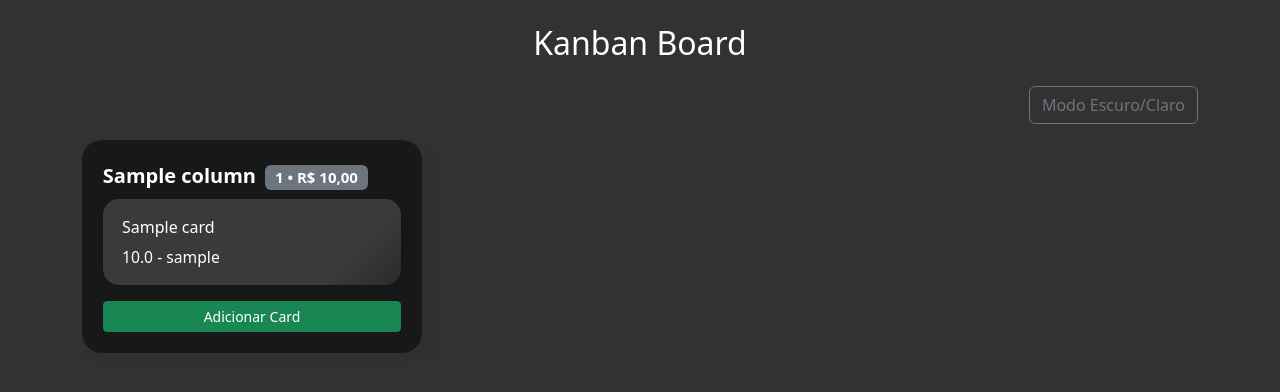
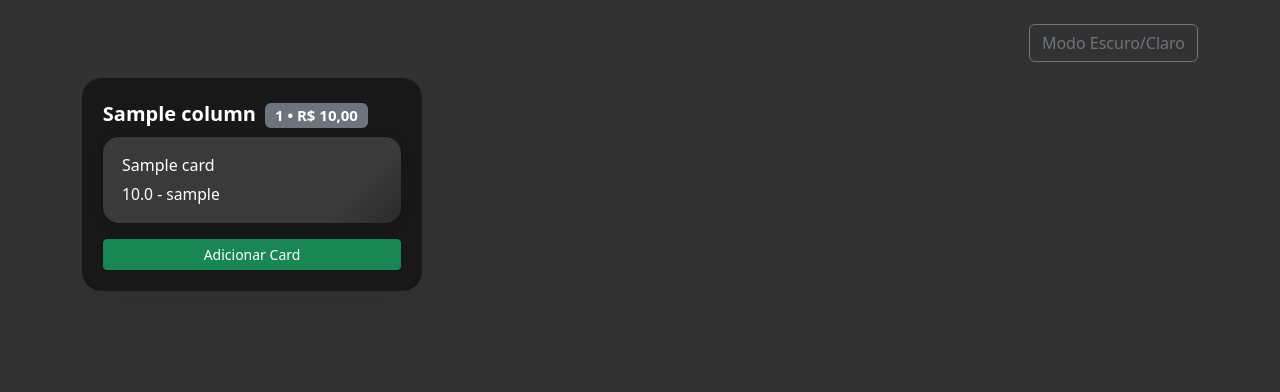
Before and after one commit to Edu2566/kanban-5x, a Flask app: page / in a window 1280 px wide. Shown: the top 392 px of the page. Run offline with Flask 3, Linux system fonts and the light colour scheme; the visitor is signed in with stand-in values (Sample User, id 1); tables that the repository leaves empty hold one stand-in row (values such as "Sample post").

Commit message:
Remove: index.html H2 title

```diff
--- a/app/templates/index.html
+++ b/app/templates/index.html
@@ -42,7 +42,6 @@
 {% set dark = g.user.empresa.dark_mode %}
 <body class="{{ 'dark-mode' if dark else '' }}">
 <div class="container py-4">
-    <h2 class="mb-4 text-center">Kanban Board</h2>
     <div class="mb-3 text-end">
         <form id="toggleThemeForm" action="{{ url_for('main.toggle_theme') }}" method="post">
             <button type="submit" class="btn btn-outline-secondary">Modo Escuro/Claro</button>
```
